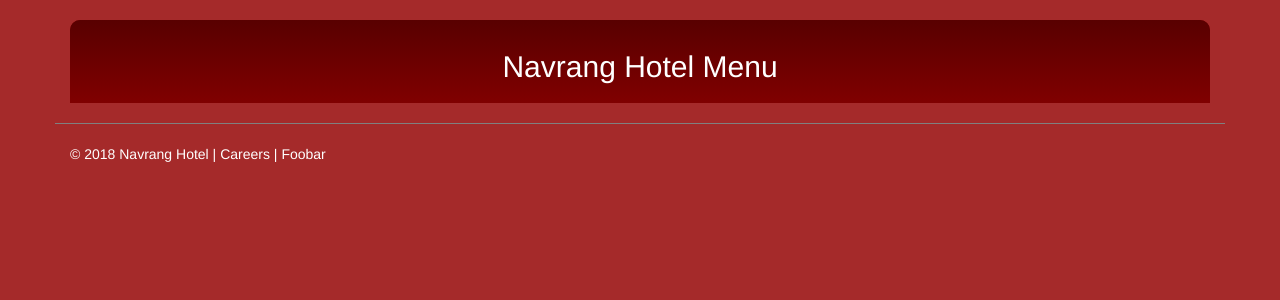
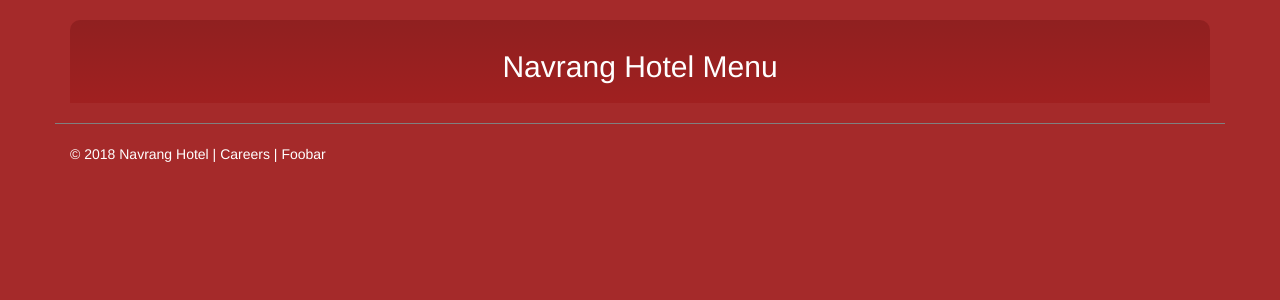
Before and after one commit to navrang-hotel/navrang, a Django app: page /base/menu/ in a window 1280 px wide. Shown: the part 50-350 px from the top of the page. Run offline with Django 3.2, Linux system fonts and the light colour scheme; data that the repository does not hold is empty; some libraries are stand-ins or nearby versions.

Commit message:
Changed maroon background; changed menu table

```diff
--- a/base/static/base/css/style.css
+++ b/base/static/base/css/style.css
@@ -109,7 +109,7 @@ main {
   background-color: red;
 }
 .nb-bg-maroon {
-  background-color: maroon;
+  background-color: #A52A2A;
 }
 
 .nb-sw-2 {
@@ -154,7 +154,7 @@ main {
 .nb-std-table thead th:nth-child(3) {
 }
 .nb-std-table tbody tr {
-  padding: 10px;
+  /*padding: 10px;*/
 }
 .nb-std-table tbody tr td{
   padding: 10px;
@@ -162,6 +162,7 @@ main {
 .nb-std-table tbody tr:nth-child(odd) {
 }
 .nb-std-table tbody tr:nth-child(even) {
+  background-color: #A02020;
 }
 
 .nb-div-w100 {
@@ -186,7 +187,7 @@ main {
 }
 
 .nb-bgr-blkred-red {
-  background: linear-gradient(to bottom, #580000, maroon);
+  background: linear-gradient(to bottom, #902020, #A02020);
 }
 .nb-std-hdiv {
   padding: 10px;
--- a/base/templates/base/menu.html
+++ b/base/templates/base/menu.html
@@ -14,10 +14,10 @@
     <table class="nb-std-table">
       <tbody>
         {% for menu_item in menu_category.menuitem_set.all %}
-          <tr class="nb-bb-strp">
+          <tr class="">
             <td>{{ menu_item.name }}</td>
             <td class="nb-ta-rt">{{ menu_item.price }}</td>
-            <td class="nb-ta-rt"><button class="btn btn-info">Order</button></td>
+            <!--<td class="nb-ta-rt"><button class="btn btn-info">Order</button></td>-->
           </tr>
         {% endfor %}
       <tbody>
```
